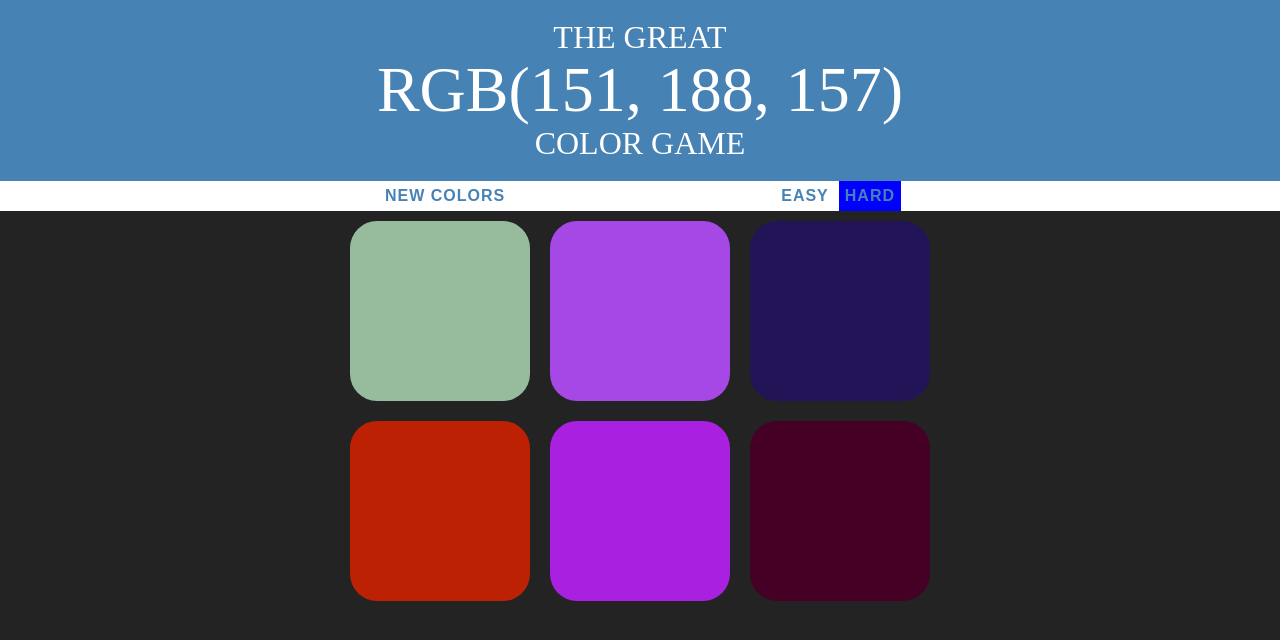
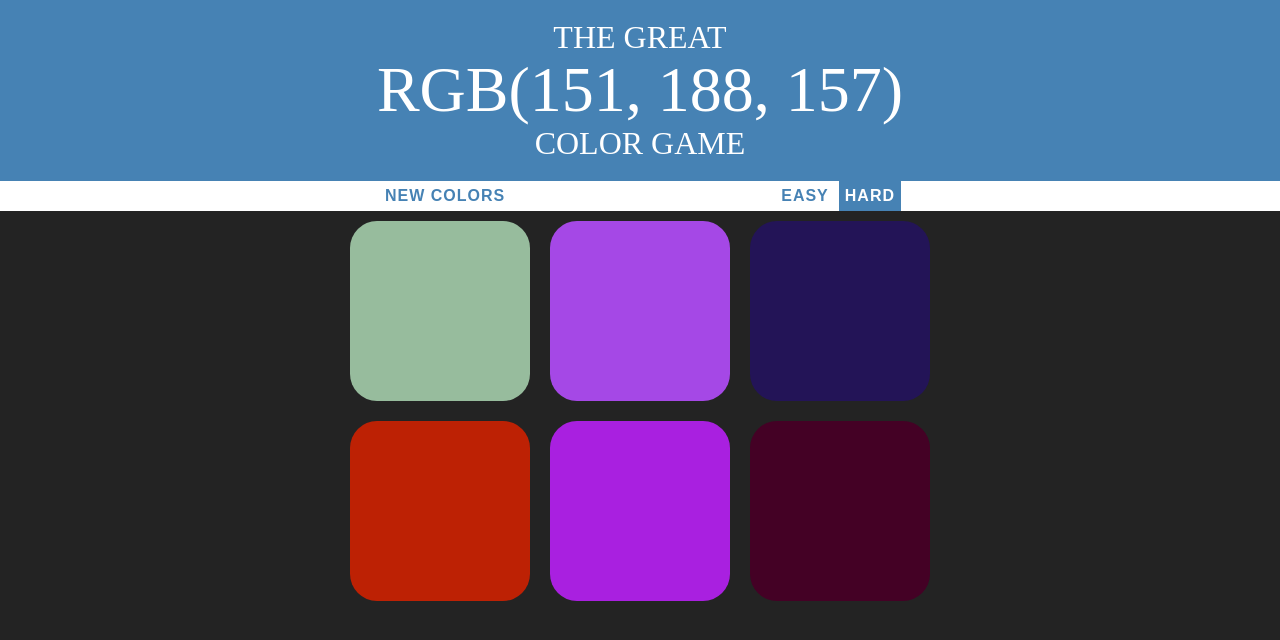
Before and after one commit to soundestmammal/colorGame, a plain HTML site: page index.html in a window 1280 px wide. Drawn offline with Linux system fonts and the light colour scheme.

Commit message:
Cross browser support added

```diff
--- a/style.css
+++ b/style.css
@@ -11,6 +11,9 @@ body {
 	float: left;
 	margin: 1.66%;
 	border-radius: 15%;
+	transition: background 0.6s;
+	--webkit-transition: background 0.6s;
+	-moz-transition: background 0.6s;
 
 }
 
@@ -38,7 +41,8 @@ h1{
 }
 
 .selected {
-	background: blue;
+	background: steelblue;
+	color: white;
 }
 
 #colorDisplay {
@@ -55,6 +59,10 @@ button {
 	letter-spacing: 1px;
 	font-size: inherit;
 	transition: all 0.3s;
+	--webkit-transition: all 0.3s;
+	-moz-transition: all 0.3s;
+
+
 }
 
 #message {
```
